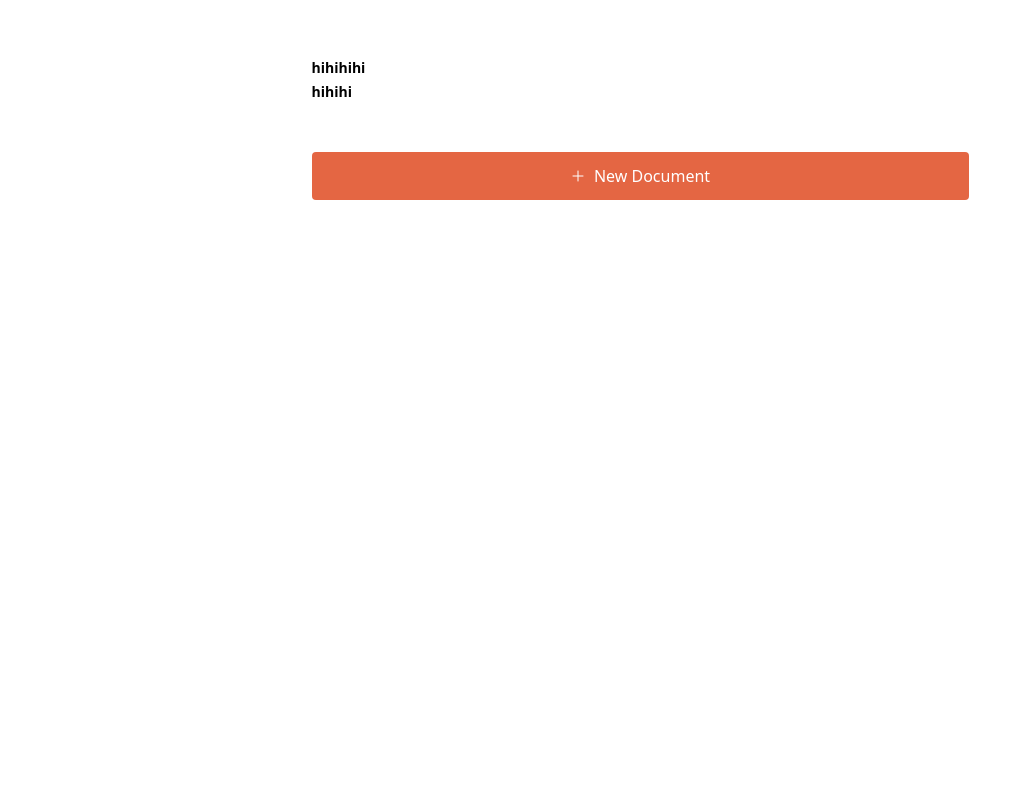
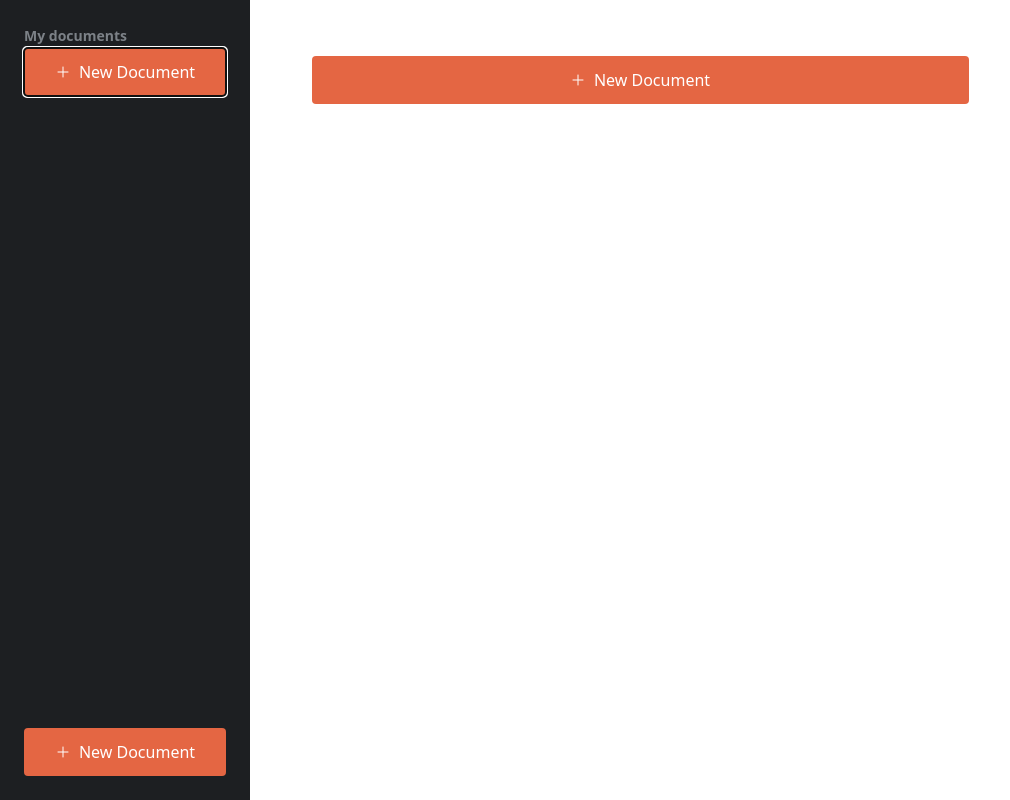
Before and after one commit to YoonJongok/markdown-editor, a React app: page / in a window 1280 px wide. Shown: the whole page, without its empty margins (0-1010 px from the left). Built offline with nearby package versions, Linux system fonts and the light colour scheme; the HTML template or start-up script is replaced by a standard one.

Commit message:
sidebar drawer done

```diff
--- a/src/App.tsx
+++ b/src/App.tsx
@@ -1,9 +1,15 @@
 import { Button } from './components/ui/Button/Button';
 import Layout from './components/Layout';
+import DarkModeSwitch from './components/DarkModeSwitch';
+import { FlexBoxRow } from './components/ui/FlexBoxRow/FlexBoxRow';
 
 function App() {
   return (
     <Layout>
+      {/* <FlexBoxRow className='items-center gap-3 tablet:gap-5'>
+        <DarkModeSwitch isDarkMode={true} toggleTheme={() => console.log('hi')} />
+        <MoonIcon className={'stroke-orange-800'} />
+      </FlexBoxRow> */}
       <Button buttonTitle='newDocument' />
     </Layout>
   );
--- /dev/null
+++ b/src/components/DarkModeSwitch/DarkModeSwitch.tsx
@@ -0,0 +1,35 @@
+import { Switch } from '@headlessui/react';
+import clsx from 'clsx';
+import React from 'react';
+import { cn } from '../../lib/utils';
+
+interface DarkModeSwitchProps {
+  isDarkMode: boolean;
+  toggleTheme: () => void;
+}
+
+export const DarkModeSwitch: React.FC<DarkModeSwitchProps> = ({ isDarkMode, toggleTheme }) => {
+  return (
+    <Switch
+      checked={isDarkMode}
+      onChange={toggleTheme}
+      className={clsx(
+        'cursur-pointer relative inline-flex px-[2px] items-center h-[22px] w-[42px] shrink-0 rounded-full border-2 border-transparent transition-colors duration-200 ease-in-out focus:outline-none focus-visible:ring-2  focus-visible:ring-white focus-visible:ring-opacity-75',
+        {
+          'bg-accent': isDarkMode,
+          'bg-input': !isDarkMode,
+        }
+      )}
+    >
+      <span
+        className={clsx(
+          'cursur-pointer inline-block h-[14px] w-[14px] transform rounded-full bg-blue-600 shadow-lg ring-0 transition duration-200 ease-in-out',
+          {
+            'translate-x-5': isDarkMode,
+            'translate-x-0': !isDarkMode,
+          }
+        )}
+      />
+    </Switch>
+  );
+};
--- /dev/null
+++ b/src/components/DarkModeSwitch/index.ts
@@ -0,0 +1 @@
+export { DarkModeSwitch as default } from './DarkModeSwitch';
--- a/src/components/Layout/Layout.tsx
+++ b/src/components/Layout/Layout.tsx
@@ -1,5 +1,6 @@
 import React from 'react';
 import FlexBoxColumn from '../ui/FlexBoxColumn';
+import { Sidebar } from '../Sidebar/Sidebar';
 
 interface LayoutProps {
   children: React.ReactNode;
@@ -9,9 +10,7 @@ export const Layout: React.FC<LayoutProps> = ({ children }) => {
   return (
     <FlexBoxColumn className='w-full  h-full min-h-screen dark:bg-black-900'>
       <FlexBoxColumn className='w-full max-w-[737px]  h-full min-h-screen mx-auto  px-7 tablet:px-10 py-6 tablet:py-14 gap-6 tablet:gap-12'>
-        <p className='typography-slab-bold'>
-          hihihihi <br /> hihihi
-        </p>
+        <Sidebar />
         {children}
       </FlexBoxColumn>
     </FlexBoxColumn>
--- /dev/null
+++ b/src/components/Sidebar/Sidebar.tsx
@@ -0,0 +1,14 @@
+import { useState } from 'react';
+import Drawer from '../ui/Drawer/Drawer';
+import { Button } from '../ui/Button/Button';
+
+export const Sidebar = () => {
+  const [isOpen, setIsOpen] = useState(true);
+  return (
+    <Drawer isOpen={isOpen} setIsOpen={setIsOpen} title='My documents'>
+      <Button buttonTitle='newDocument' fullWidth onClick={() => setIsOpen(!isOpen)}>
+        Close
+      </Button>
+    </Drawer>
+  );
+};
--- /dev/null
+++ b/src/components/Sidebar/index.ts
@@ -0,0 +1 @@
+export { Sidebar as default } from './Sidebar';
--- a/src/components/ui/Button/Button.tsx
+++ b/src/components/ui/Button/Button.tsx
@@ -2,20 +2,31 @@ import { cva, type VariantProps } from 'class-variance-authority';
 import React from 'react';
 import { ReactComponent as SaveIcon } from '../../../assets/icons/icon-save.svg';
 import { ReactComponent as PlusIcon } from '../../../assets/icons/icon-plus.svg';
+import { ReactComponent as CloseIcon } from '../../../assets/icons/icon-close.svg';
 
-type BtnTitle = 'newDocument' | 'saveChanges';
+type BtnTitle = 'newDocument' | 'saveChanges' | 'close';
 type BtnType = {
-  text: string;
+  text?: string;
   Icon: React.FunctionComponent<React.SVGProps<SVGSVGElement>>;
 };
 
 const ButtonType: Record<BtnTitle, BtnType> = {
   newDocument: { text: 'New Document', Icon: PlusIcon },
   saveChanges: { text: 'Save Changes', Icon: SaveIcon },
+  close: { Icon: CloseIcon },
 };
 
 const button = cva(
-  ['flex', 'justify-center', 'items-center', 'gap-2', 'rounded-[4px]', 'capitalize'],
+  [
+    'flex',
+    'justify-center',
+    'items-center',
+    'gap-2',
+    'rounded-[4px]',
+    'capitalize',
+    'min-w-[202px]',
+    'text-[15px]',
+  ],
   {
     variants: {
       intent: {
@@ -53,7 +64,7 @@ export const Button: React.FC<ButtonProps> = ({
   const { Icon, text } = ButtonType[buttonTitle];
   return (
     <button className={button({ intent, size, fullWidth, className })} {...props}>
-      <Icon width={16} height={16} /> {text}
+      <Icon width={16} height={16} /> {text && text}
     </button>
   );
 };
--- /dev/null
+++ b/src/components/ui/Drawer/Drawer.tsx
@@ -0,0 +1,41 @@
+import { Dialog } from '@headlessui/react';
+import { Button } from '../Button/Button';
+
+type DrawerProps = {
+  title: string;
+  children: React.ReactNode;
+  isOpen: boolean;
+  setIsOpen: React.Dispatch<React.SetStateAction<boolean>>;
+};
+
+export default function Drawer({ title, children, isOpen, setIsOpen }: DrawerProps) {
+  return (
+    <Dialog
+      unmount={false}
+      open={isOpen}
+      onClose={() => setIsOpen(false)}
+      className='fixed w-full max-w-[250px] z-30 inset-0 overflow-y-auto bg-black-3'
+    >
+      <div className='flex h-screen'>
+        <Dialog.Overlay className='z-40 fixed inset-0 bg-black bg-opacity-30' />
+        <div
+          className={`z-50 flex flex-col justify-between  w-full
+                         max-w-sm p-6 overflow-hidden text-left align-middle
+                         shadow-xl`}
+        >
+          <div>
+            <Dialog.Title className='font-bold md:text-4xl text-grey-4 typography'>
+              {title}
+            </Dialog.Title>
+            {children}
+          </div>
+          <div className='self-center mt-10'>
+            <Button buttonTitle='newDocument' onClick={() => setIsOpen(!isOpen)}>
+              Close
+            </Button>
+          </div>
+        </div>
+      </div>
+    </Dialog>
+  );
+}
--- /dev/null
+++ b/src/components/ui/Drawer/index.ts
@@ -0,0 +1 @@
+export { Drawer as default } from './Drawer';
--- a/src/index.css
+++ b/src/index.css
@@ -24,11 +24,11 @@
 }
 
 @layer components {
-  .typography-slab {
+  .typography {
     @apply text-[14px] leading-6;
   }
 
-  .typography-slab-bold {
-    @apply typography-slab font-bold;
+  .typography-bold {
+    @apply typography font-bold;
   }
 }
```
